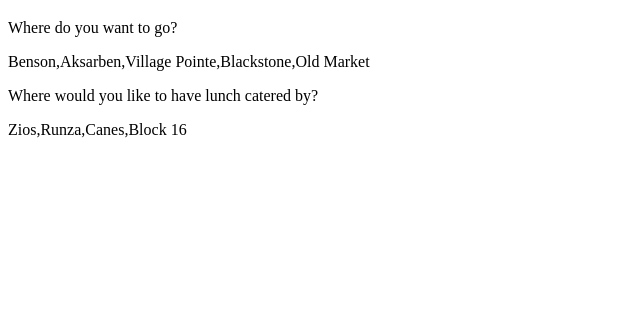
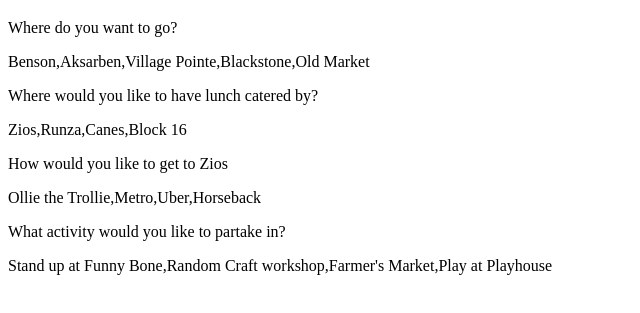
Before and after one commit to connor-hood/DaytripGenerator_proj, a plain HTML site: page index.html in a window 1280 px wide. Shown: the part 61-374 px from the top of the page, without its empty margins (0-640 px from the left). Drawn offline with Linux system fonts and the light colour scheme.

Commit message:
finished writing out questions on HTML page, transportation question is formatted to take restaurant answer in question. Wrote final selection array for drop down lists to come

```diff
--- a/daytrip_generator.js
+++ b/daytrip_generator.js
@@ -16,4 +16,6 @@ let restaurant = getRandomValue(restaurantSelection);
 let transportation = getRandomValue(transportationSelection);
 let entertainment = getRandomValue(entertainmentSelection);
 
+let finalSelectionArray = [];
+
 console.log("Ok, you trip has been planned! You will be going to " + destination + ". Lunch will be provided by: " + restaurant + ". We will be getting to " + entertainment + " via " + transportation + ".");
--- a/index.html
+++ b/index.html
@@ -10,6 +10,9 @@
         <script>document.write(destinationSelection)</script>
         <p>Where would you like to have lunch catered by?</p>
         <script>document.write(restaurantSelection)</script>
-        <p></p>
+        <p>How would you like to get to <script>document.write(restaurant)</script></p>
+        <script>document.write(transportationSelection)</script>
+        <p>What activity would you like to partake in?</p>
+        <script>document.write(entertainmentSelection)</script>
     </body>
 </html>
```
